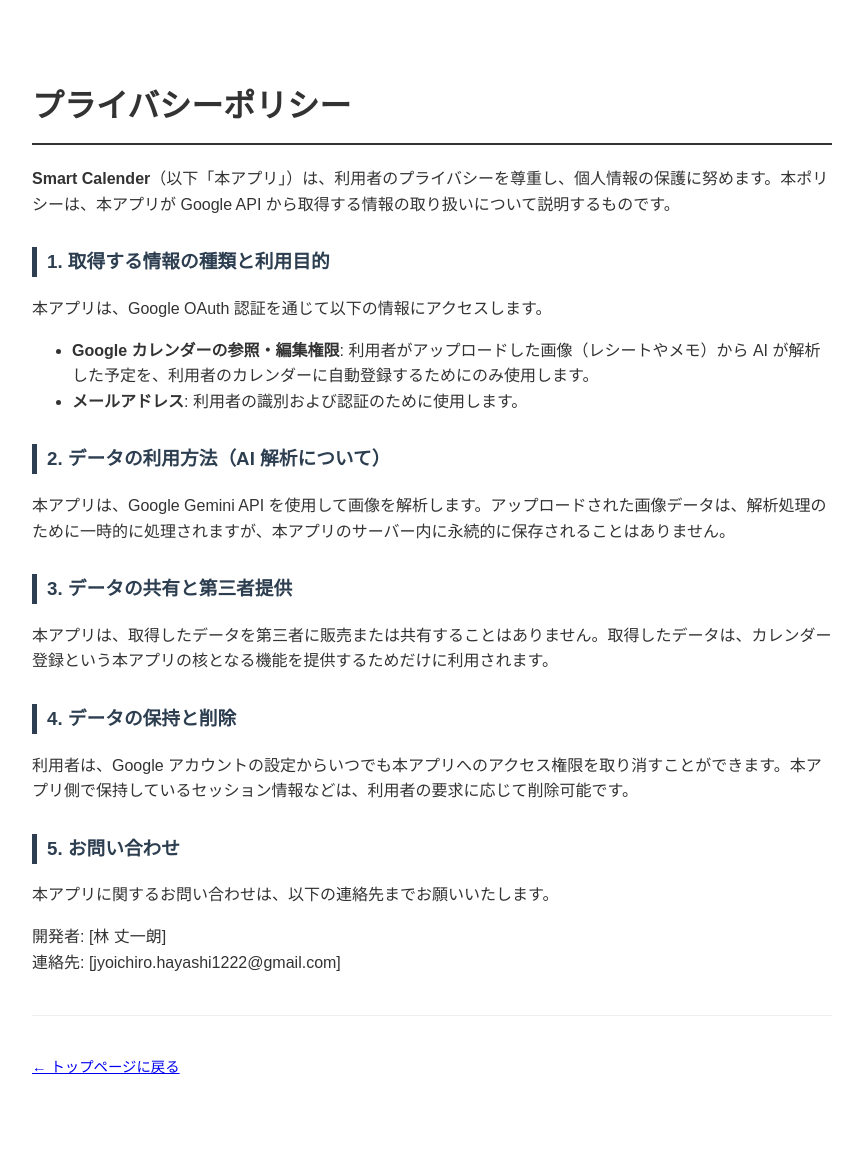
After one commit to HJ-jyo/ai-calender, a Django app: template calendar_app/templates/calendar_app/privacy.html in a window 1280 px wide. The commit adds this page. Shown: the whole page, without its empty margins (208-1071 px from the left). Run offline with Django 4.2, Linux system fonts and the light colour scheme; the template is opened without the code that fills it, so the values that code supplies are empty.

Commit message:
UIの調整

```diff
--- a/calendar_app/templates/calendar_app/index.html
+++ b/calendar_app/templates/calendar_app/index.html
@@ -3,7 +3,7 @@
 <head>
     <meta charset="UTF-8">
     <meta name="viewport" content="width=device-width, initial-scale=1.0, maximum-scale=1.0, user-scalable=no">
-    <title>Smart calendar | AI 予定表同期ツール</title>
+    <title>Smart Calendar | AI 予定表同期ツール</title>
     <script src='https://cdn.jsdelivr.net/npm/fullcalendar@6.1.10/index.global.min.js'></script>
     <style>
         :root {
@@ -108,8 +108,8 @@
 
 <main class="container">
     {% if not is_authenticated %}
-        <h1>予定表を、一瞬でカレンダーへ。</h1>
-        <p class="description">学校のプリント、シフト表、スクリーンショットをAIが解析し、Googleカレンダーへ直接同期します。</p>
+        <h1>予定を画像で、カレンダーへ。</h1>
+        <p class="description">画像・ファイル・スクリーンショットをAIが解析し、Googleカレンダーへ直接同期します。</p>
 
         <div class="info-panel">
             <h2>Googleカレンダーとの連携について</h2>
--- /dev/null
+++ b/calendar_app/templates/calendar_app/privacy.html
@@ -0,0 +1,45 @@
+<!DOCTYPE html>
+<html lang="ja">
+<head>
+    <meta charset="UTF-8">
+    <title>プライバシーポリシー - Smart Calender</title>
+    <style>
+        body { font-family: sans-serif; line-height: 1.6; max-width: 800px; margin: 40px auto; padding: 20px; color: #333; }
+        h1 { border-bottom: 2px solid #333; padding-bottom: 10px; }
+        h3 { color: #2c3e50; margin-top: 30px; border-left: 5px solid #2c3e50; padding-left: 10px; }
+        p { margin-bottom: 15px; }
+        hr { margin: 40px 0; border: 0; border-top: 1px solid #eee; }
+        .footer { font-size: 0.9em; color: #666; }
+    </style>
+</head>
+<body>
+    <h1>プライバシーポリシー</h1>
+    <p><strong>Smart Calender</strong>（以下「本アプリ」）は、利用者のプライバシーを尊重し、個人情報の保護に努めます。本ポリシーは、本アプリが Google API から取得する情報の取り扱いについて説明するものです。</p>
+
+    <h3>1. 取得する情報の種類と利用目的</h3>
+    <p>本アプリは、Google OAuth 認証を通じて以下の情報にアクセスします。</p>
+    <ul>
+        <li><strong>Google カレンダーの参照・編集権限</strong>: 利用者がアップロードした画像（レシートやメモ）から AI が解析した予定を、利用者のカレンダーに自動登録するためにのみ使用します。</li>
+        <li><strong>メールアドレス</strong>: 利用者の識別および認証のために使用します。</li>
+    </ul>
+
+    <h3>2. データの利用方法（AI 解析について）</h3>
+    <p>本アプリは、Google Gemini API を使用して画像を解析します。アップロードされた画像データは、解析処理のために一時的に処理されますが、本アプリのサーバー内に永続的に保存されることはありません。</p>
+
+    <h3>3. データの共有と第三者提供</h3>
+    <p>本アプリは、取得したデータを第三者に販売または共有することはありません。取得したデータは、カレンダー登録という本アプリの核となる機能を提供するためだけに利用されます。</p>
+
+    <h3>4. データの保持と削除</h3>
+    <p>利用者は、Google アカウントの設定からいつでも本アプリへのアクセス権限を取り消すことができます。本アプリ側で保持しているセッション情報などは、利用者の要求に応じて削除可能です。</p>
+
+    <h3>5. お問い合わせ</h3>
+    <p>本アプリに関するお問い合わせは、以下の連絡先までお願いいたします。</p>
+    <p>
+        開発者: [林 丈一朗]<br>
+        連絡先: [jyoichiro.hayashi1222@gmail.com]
+    </p>
+
+    <hr>
+    <p class="footer"><a href="/">← トップページに戻る</a></p>
+</body>
+</html>
```
